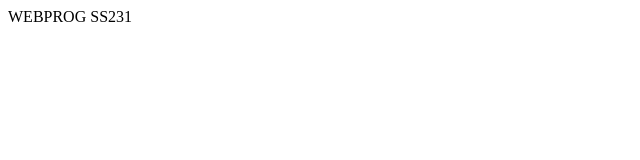
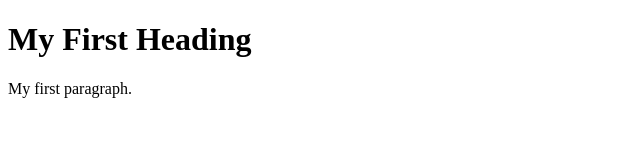
Before and after one commit to mqsy2/webprogSS231-html-lessons, a plain HTML site: page index.html in a window 1280 px wide. Shown: the whole page, without its empty margins (0-640 px from the left). Drawn offline with Linux system fonts and the light colour scheme.

Commit message:
W3 schools Introduction

```diff
--- a/index.html
+++ b/index.html
@@ -1 +1,10 @@
-<html>WEBPROG SS231</html>
+<!DOCTYPE html>
+<html>
+<head>
+<title>Page Title</title>
+</head>
+<body>
+<h1>My First Heading</h1>
+<p>My first paragraph.</p>
+</body>
+</html>
```
